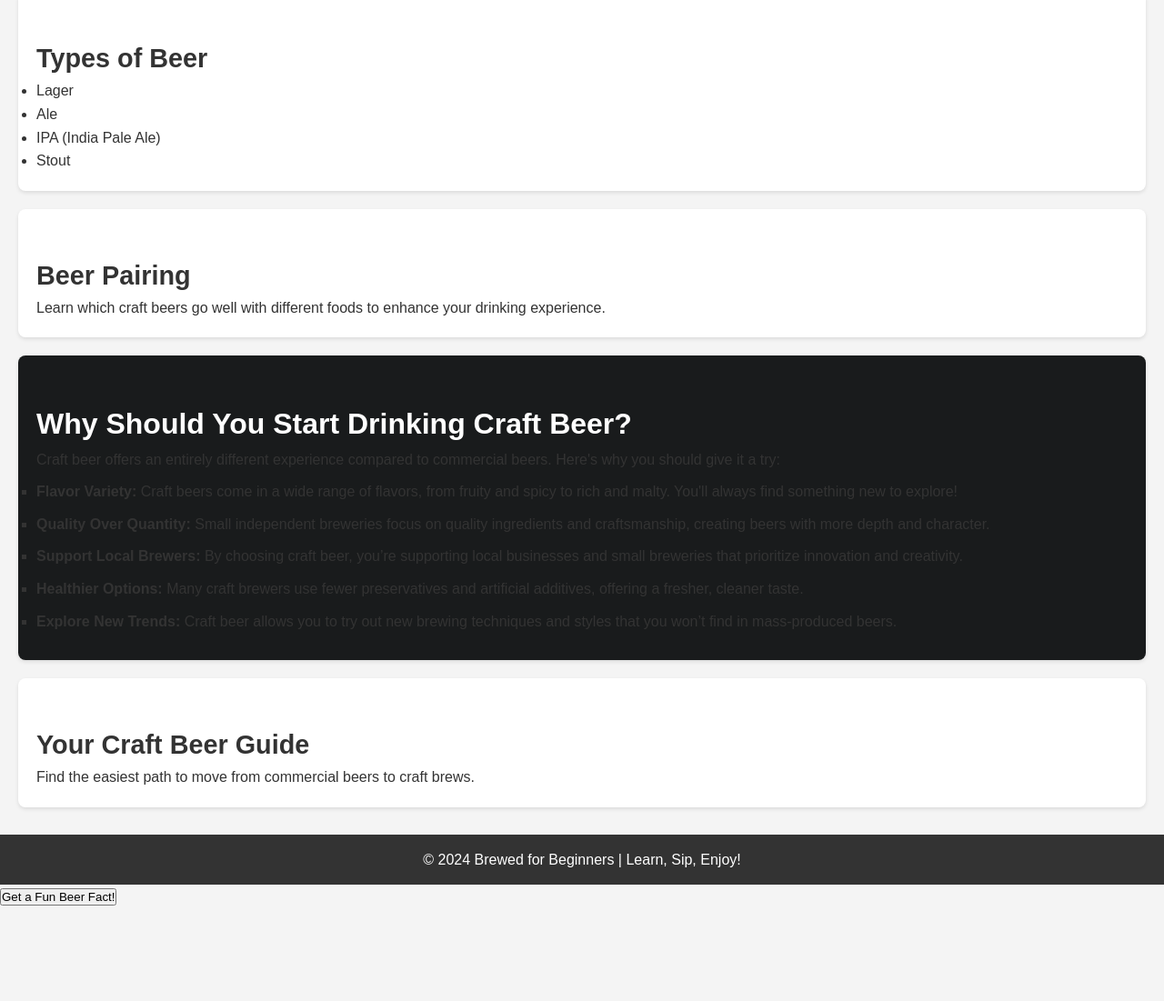
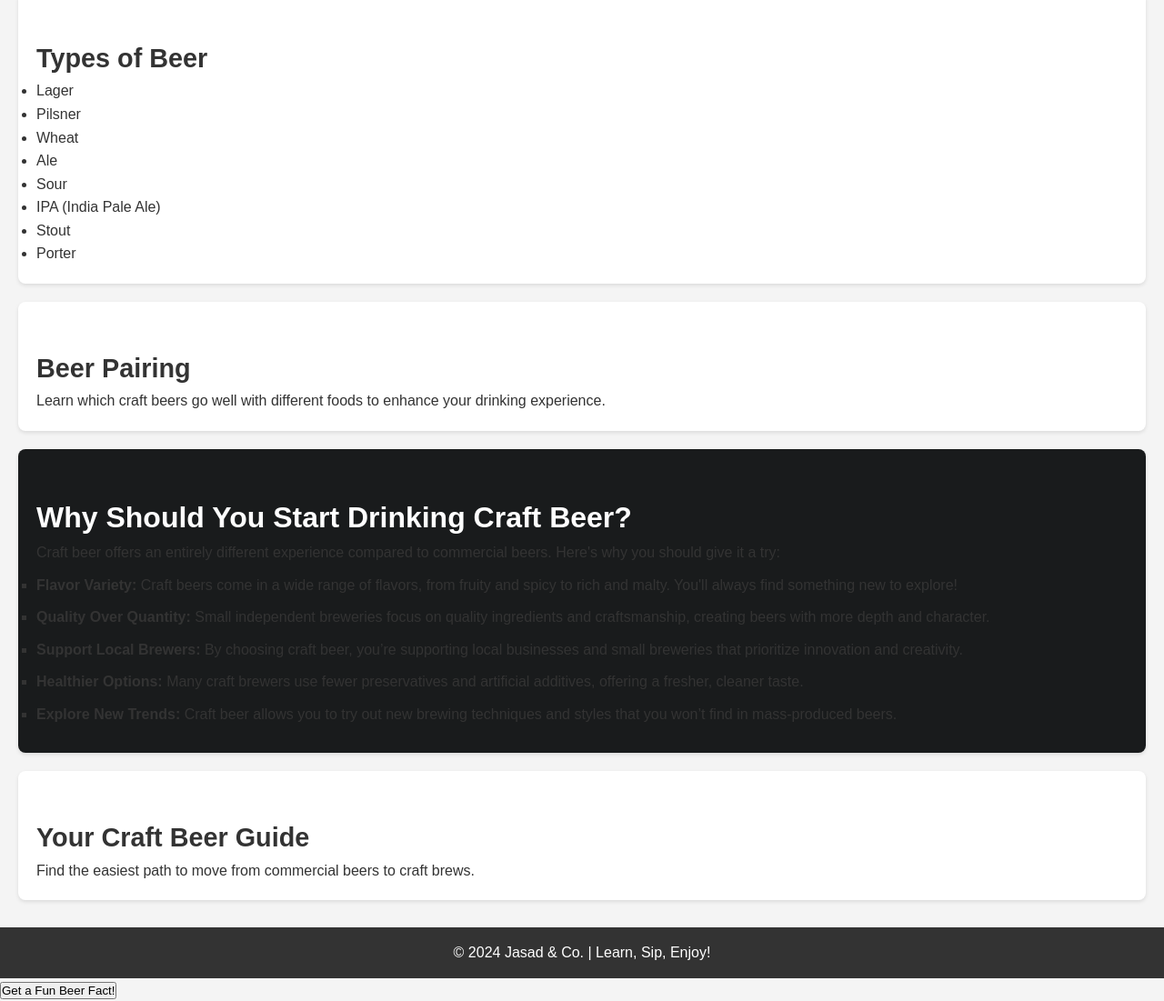
Before and after one commit to jasakiii/craft-beer-guide, a plain HTML site: page index.html in a window 1280 px wide. Shown: the part 320-1421 px from the top of the page at 91% size. Before the commit the page ends 1319 px from the top, so only its background shows below. Drawn offline with Linux system fonts and the light colour scheme.

Commit message:
Add files via upload

```diff
--- a/index.html
+++ b/index.html
@@ -30,9 +30,13 @@
       <h2>Types of Beer</h2>
       <ul>
         <li>Lager</li>
+        <li>Pilsner</li>
+        <li>Wheat</li>
         <li>Ale</li>
+        <li>Sour</li>
         <li>IPA (India Pale Ale)</li>
         <li>Stout</li>
+        <li>Porter</li>
         <!-- Add more beer types here -->
       </ul>
     </section>
@@ -61,7 +65,7 @@
   </main>
 
   <footer>
-    <p>&copy; 2024 Brewed for Beginners | Learn, Sip, Enjoy!</p>
+    <p>&copy; 2024 Jasad & Co. | Learn, Sip, Enjoy!</p>
   </footer>
 
   <script src="scripts.js"></script>
--- a/style.css
+++ b/style.css
@@ -65,7 +65,7 @@
     margin-top: 30px;
   }
   #why-start {
-    background-color: #191b1c; /* Light green background */
+    background-color: #191b1c;
 
   }
 
```
